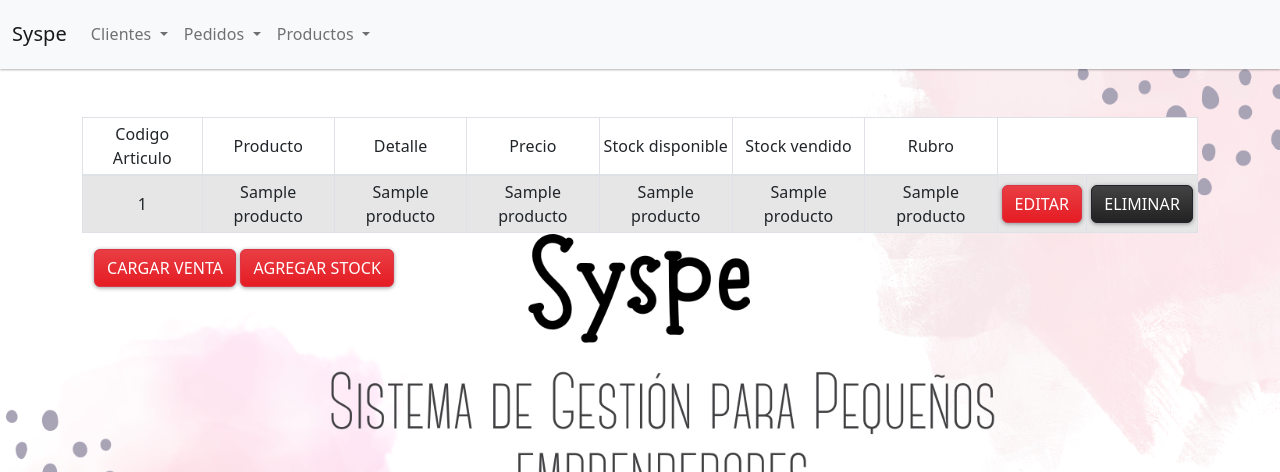
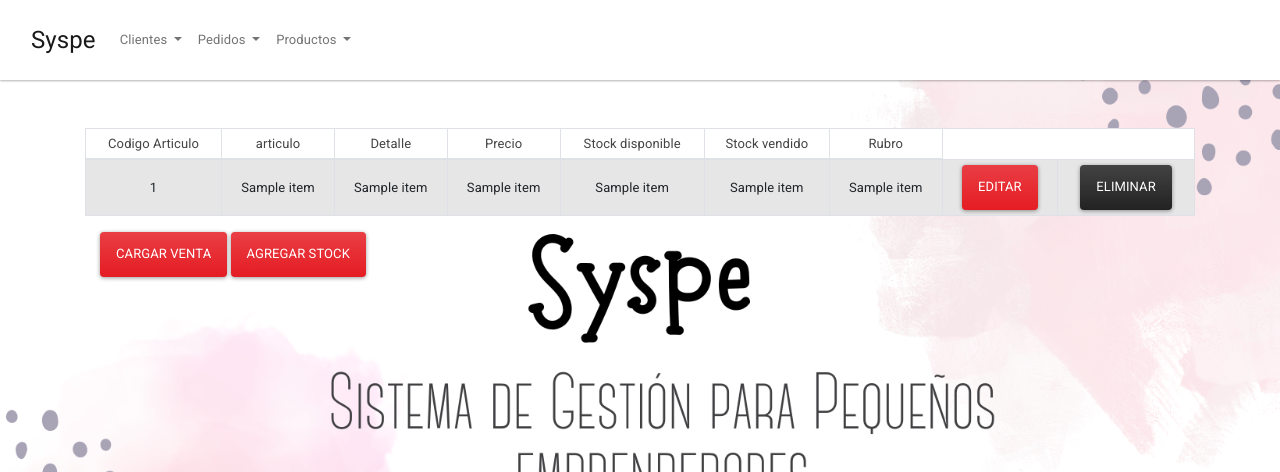
Before and after one commit to analamour/syspe, a Flask app: template templates/inventario.html in a window 1280 px wide. Shown: the top 472 px of the page. Run offline with Flask 3, Linux system fonts and the light colour scheme; the template is opened without the code that fills it: most values are stand-ins (such as "Sample title", 1, 10 or a date in 2020); some libraries are stand-ins or nearby versions.

Commit message:
cambio bd

```diff
--- a/app.py
+++ b/app.py
@@ -3,38 +3,34 @@ from flask_mysqldb import MySQL
 
 app = Flask(__name__)
 
-# conección Mysql
-app.config ["MYSQL_HOST"] = 'localhost'
-app.config ["MYSQL_USER"] = 'root'
-app.config ["MYSQL_PASSWORD"] = '123'
-app.config ["MYSQL_DB"] = 'syspe'
+# Configuración de MySQL
+app.config["MYSQL_HOST"] = 'localhost'
+app.config["MYSQL_USER"] = 'root'
+app.config["MYSQL_PASSWORD"] = '123'
+app.config["MYSQL_DB"] = 'syspe'
 mysql = MySQL(app)
 
-
-#configuracion
+# Configuración
 app.secret_key = 'mysecretkey'
 
-
-#MODULO CLIENTES
+# MODULO CLIENTES
 @app.route("/")
 def Index():
     cur = mysql.connection.cursor()
     cur.execute('SELECT * FROM clientes')
     data = cur.fetchall()
-    return render_template('index.html', contacts = data)
-
+    return render_template('index.html', contacts=data)
 
 @app.route("/altaCliente")
-def altaCLiente():
+def altaCliente():
     return render_template('altaCliente.html')
-
 
 @app.route("/listadoCliente")
 def listadoCliente():
     cur = mysql.connection.cursor()
     cur.execute('SELECT * FROM clientes')
     data = cur.fetchall()
-    return render_template('listadoCliente.html', clientes = data)
+    return render_template('listadoCliente.html', clientes=data)
 
 @app.route("/add_cliente", methods=['POST'])
 def add_cliente():
@@ -46,26 +42,19 @@ def add_cliente():
         direccion = request.form['direccion']
         mail = request.form['mail']
         cur = mysql.connection.cursor()
-        cur.execute('INSERT INTO clientes (razonsocial, nombrefantsia, telefono, cuit, direccion, mail) VALUES (%s, %s, %s, %s, %s,%s )',(razonsocial, nombrefantsia, telefono, cuit, direccion, mail))
-        mysql.connection.commit ()
+        cur.execute('INSERT INTO clientes (razonsocial, nombrefantsia, telefono, cuit, direccion, mail) VALUES (%s, %s, %s, %s, %s,%s )', (razonsocial, nombrefantsia, telefono, cuit, direccion, mail))
+        mysql.connection.commit()
         flash("Cliente agregado")
-        return redirect(url_for('altaCLiente'))
-
-
-@app.route('/altaCliente')
-def alta_cliente():
-    return render_template('altaCliente.html')
+        return redirect(url_for('altaCliente'))
 
 @app.route("/edit/<id>")
 def get_cliente(id):
     cur = mysql.connection.cursor()
-    cur.execute ('SELECT * FROM clientes WHERE id = %s', (id))
+    cur.execute('SELECT * FROM clientes WHERE id_cliente = %s', (id,))
     data = cur.fetchall()
-    print(data[0])
-    return render_template('edit-contact.html', cliente = data[0])
+    return render_template('edit-contact.html', cliente=data[0])
 
-
-@app.route('/update/<id>', methods = ['POST'])
+@app.route('/update/<id>', methods=['POST'])
 def update_clientes(id):
     if request.method == 'POST':
         razonsocial = request.form['razonsocial']
@@ -76,16 +65,15 @@ def update_clientes(id):
         mail = request.form['mail']
         cur = mysql.connection.cursor()
         cur.execute("""
-            UPDATE clientes
-            SET razonsocial = %s,
-                nombrefantsia =%s,
-                telefono =%s,
-                cuit =%s,
-                direccion =%s,
-                mail =%s
-            WHERE id =%s
-
-        """,  (razonsocial, nombrefantsia, telefono, cuit, direccion, mail,id))
+    UPDATE clientes
+    SET razonsocial = %s,
+        nombrefantsia = %s,
+        telefono = %s,
+        cuit = %s,
+        direccion = %s,
+        mail = %s
+    WHERE id_cliente = %s
+    """, (razonsocial, nombrefantsia, telefono, cuit, direccion, mail, id))
         mysql.connection.commit()
         flash('Cliente modificado')
         return redirect(url_for('listadoCliente'))
@@ -93,12 +81,12 @@ def update_clientes(id):
 @app.route("/delete/<string:id>")
 def delete_cliente(id):
     cur = mysql.connection.cursor()
-    cur.execute('DELETE FROM clientes WHERE id =  {0}'.format(id))
+    cur.execute('DELETE FROM clientes WHERE id_cliente = %s', (id,))
     mysql.connection.commit()
     flash('Cliente eliminado')
     return redirect(url_for('listadoCliente'))
 
-#MODULO PRODUCTOS
+# MODULO ARTICULOS
 @app.route("/altaProducto")
 def altaProducto():
     return render_template('altaProducto.html')
@@ -112,180 +100,106 @@ def add_producto():
         cantidad = request.form['cantidad']
         rubro = request.form['rubro']
         cur = mysql.connection.cursor()
-        cur.execute('INSERT INTO productos (producto, comentario, precio, stockVendido, stockDisponible, rubro) VALUES (%s, %s, %s, %s, %s,%s )',(producto, detalles, precio, 0, cantidad, rubro))
-        mysql.connection.commit ()
-        flash("Producto agregado")
+        cur.execute('INSERT INTO articulo (producto, comentario, precio, stockVendido, stockDisponible, rubro) VALUES (%s, %s, %s, %s, %s, %s)', (producto, detalles, precio, 0, cantidad, rubro))
+        mysql.connection.commit()
+        flash("articulo agregado")
         return redirect(url_for('altaProducto'))
 
 @app.route("/inventario")
 def inventario():
     cur = mysql.connection.cursor()
-    cur.execute('SELECT * FROM productos')
+    cur.execute('SELECT * FROM articulo')
     data = cur.fetchall()
-    return render_template('inventario.html', productos = data)
+    return render_template('inventario.html', articulo=data)
 
-@app.route("/delete_producto/<string:id>")
-def delete_producto(id):
+@app.route("/delete_articulo/<string:id_articulo>")
+def delete_articulo(id_articulo):
     cur = mysql.connection.cursor()
-    cur.execute('DELETE FROM productos WHERE id =  {0}'.format(id))
+    cur.execute('DELETE FROM articulo WHERE id_articulo = %s', (int(id_articulo),))
     mysql.connection.commit()
-    flash('Producto eliminado')
+    flash('articulo eliminado')
     return redirect(url_for('inventario'))
 
-@app.route("/edit_producto/<id>")
-def get_producto(id):
+@app.route("/edit_articulo/<id_articulo>")
+def get_articulo(id_articulo):
     cur = mysql.connection.cursor()
-    cur.execute ('SELECT * FROM productos WHERE id = %s', (id))
+    cur.execute('SELECT * FROM articulo WHERE id_articulo = %s', (int(id_articulo),))
     data = cur.fetchall()
-    print(data[0])
-    return render_template('edit-product.html', productos = data[0])
+    return render_template('edit-product.html', articulo=data[0])
 
-@app.route('/update_producto/<id>', methods = ['POST'])
-def update_producto(id):
+@app.route('/update_articulo/<id_articulo>', methods = ['POST'])
+def update_articulo(id_articulo):
     if request.method == 'POST':
         producto = request.form['producto']
         comentario = request.form['comentario']
         precio = request.form['precio']
-        disponible = request.form['stockDisponible']
-        vendido = request.form['stockVendido']
+        stockDisponible = request.form['stockDisponible']
+        stockVendido = request.form['stockVendido']
         rubro = request.form['rubro']
-        precio = request.form ['precio']
+
         cur = mysql.connection.cursor()
         cur.execute("""
-            UPDATE productos
+            UPDATE articulo
             SET producto = %s,
                 comentario = %s,
                 precio = %s,
                 stockDisponible = %s,
                 stockVendido = %s,
-                rubro = %s,
-                precio =%s
-            WHERE id = %s
-        """,  (producto, comentario, precio, disponible, vendido, rubro, id))
+                rubro = %s
+            WHERE id_articulo = %s
+        """,  (producto, comentario, precio, stockDisponible, stockVendido, rubro, id_articulo))
 
         mysql.connection.commit()
-        flash('Producto modificado')
+        flash('articulo modificado')
         return redirect(url_for('inventario'))
+
+
+#MODULO VENTAS
 
 @app.route("/cargarventa")
 def cargarventa():
     cur = mysql.connection.cursor()
+    cur.execute('SELECT id_cliente, razonsocial FROM clientes')  # Obteniendo clientes
+    clientes_data = cur.fetchall()
+    cur.execute('SELECT id_articulo, producto FROM articulo WHERE stockDisponible > 0')
+    articulo_data = cur.fetchall()
+    return render_template('cargarventa.html', articulo=articulo_data, clientes=clientes_data)
 
-    cur.execute('SELECT id, razonsocial FROM clientes')  # Obteniendo clientes
-    clientes_data = cur.fetchall()
-
-    cur.execute('SELECT id, producto FROM productos where stockDisponible > 0')
-    productos_data = cur.fetchall()
-
-    return render_template('cargarventa.html', productos=productos_data, clientes=clientes_data)
+@app.route("/cargarstock")
+def cargarstock():
+    cur = mysql.connection.cursor()
+    cur.execute ('SELECT id_articulo, producto FROM articulo')
+    data = cur.fetchall()
+    return render_template('cargarstock.html', articulo = data)
 
 
 @app.route('/restar_stock_vendido', methods=['POST'])
 def restar_stock_vendido():
     if request.method == 'POST':
         cliente_id = request.form.get('clienteSeleccionado')
-        producto_seleccionado = request.form.get('codigoProducto')
         cantVentaForm = request.form.get('cantidadVendido')
-        codigoProducto = request.form.get('codigoProducto')
-
-        if not all([cliente_id, producto_seleccionado, cantVentaForm, codigoProducto]):
+        codigoarticulo = request.form.get('codigoarticulo')
+        if not all([cliente_id, cantVentaForm, codigoarticulo]):
             flash('Faltan datos en el formulario.')
             return redirect(url_for('cargarventa'))
-
         cur = mysql.connection.cursor()
-        cur.execute("select stockDisponible from productos where id=%s", (codigoProducto,))
-        cantidadDisponibleActualTupla = cur.fetchall()
-        cantidadDisponibleActual = int(cantidadDisponibleActualTupla[0][0])
+        cur.execute("SELECT stockDisponible, stockVendido FROM articulo WHERE id=%s", (codigoarticulo,))
+        cantidadDisponibleActual, cantidadVendidaActual = cur.fetchone()
         cantidadVendidaForm = int(cantVentaForm)
-
         if cantidadVendidaForm > cantidadDisponibleActual:
             flash(f'La cantidad ingresada supera al stock disponible')
         else:
             disponible = cantidadDisponibleActual - cantidadVendidaForm
-            cur.execute("select stockVendido from productos where id=%s", (codigoProducto,))
-            cantidadVendidaActual = cur.fetchall()
-            vendido = int(cantidadVendidaActual[0][0]) + int(cantVentaForm)
+            vendido = cantidadVendidaActual + cantidadVendidaForm
             cur.execute("""
-                UPDATE productos
+                UPDATE articulo
                 SET stockDisponible =%s,
                 stockVendido = %s
                 WHERE id =%s;
-            """, (disponible, vendido, codigoProducto))
+            """, (disponible, vendido, codigoarticulo))
             mysql.connection.commit()
             flash('Stock actualizado')
-
         return redirect(url_for('inventario'))
-
-
-@app.route("/cargarstock")
-def cargarstock():
-    cur = mysql.connection.cursor()
-    cur.execute ('SELECT id, producto FROM productos')
-    data = cur.fetchall()
-    return render_template('cargarstock.html', productos = data)
-
-@app.route('/agregar_stock_ingresado', methods = ['POST'])
-def agregar_stock_ingresado():
-    if request.method == 'POST':
-        codigoProducto = request.form['codigoProducto']
-        #print("EL CODIGO PRODUCTO ES ",codigoProducto)
-        cantIngresoForm = request.form['cantidadIngreso']
-        cur = mysql.connection.cursor()
-        cur.execute(f"select stockDisponible from productos where id={codigoProducto}")
-        cantidadDisponibleActual = cur.fetchall()
-        disponible = int(cantidadDisponibleActual[0][0]) + int(cantIngresoForm)
-        disponible = str(disponible)
-        cur.execute("""
-            UPDATE productos
-            SET stockDisponible =%s
-            WHERE id =%s;
-        """,  (disponible, codigoProducto))
-        mysql.connection.commit()
-        flash(f'Stock actualizado')
-        return redirect(url_for('inventario'))
-
-
-
-@app.route('/clienteSeleccionado', methods=['GET', 'POST'])
-def clienteSeleccionado():
-    cur = mysql.connection.cursor()
-    cur.execute("SELECT id, nombre FROM clientes")
-    clientes = cur.fetchall()
-    cur.close()
-    return render_template('listadoCliente.html', clientes=clientes)
-
-@app.route("/seleccionarpoducto")
-def seleccionarproducto():
-    cur = mysql.connection.cursor()
-    # Obtener lista de productos
-    cur.execute('SELECT id, nombre_producto FROM productos')
-    productos = cur.fetchall()
-    return render_template('inventario.html', productos=productos)
-
-
-
-@app.route('/crear_pedido', methods=['POST'])
-def crear_pedido():
-    if request.method == 'POST':
-        cliente_id = request.form['cliente_id']
-        productos_id = request.form.getlist('producto_id[]')
-        cantidades = request.form.getlist('cantidad[]')
-
-        cur = mysql.connection.cursor()
-
-        # Crear el pedido primero
-        cur.execute('INSERT INTO Pedidos (cliente_id, fecha_pedido) VALUES (%s, NOW())', (cliente_id,))
-        pedido_id = cur.lastrowid  # ID del pedido creado
-
-        # Insertar cada producto en DetallesPedido
-        for producto_id, cantidad in zip(productos_id, cantidades):
-            cur.execute('INSERT INTO DetallesPedido (pedido_id, producto_id, cantidad) VALUES (%s, %s, %s)', (pedido_id, producto_id, cantidad))
-
-        mysql.connection.commit()
-        cur.close()
-
-        flash('Pedido creado con éxito!')
-        return redirect(url_for('Index'))
 
 @app.route("/consultarPedido")
 def consultarPedido():
@@ -294,7 +208,50 @@ def consultarPedido():
     data = cur.fetchall()
     return render_template('consultarPedido.html', pedidos = data)
 
+@app.route("/edit_pedido/<id>")
+def edit_pedido(id):
+    cur = mysql.connection.cursor()
+    cur.execute('SELECT * FROM Pedidos WHERE id = %s', (id,))
+    pedido_data = cur.fetchall()
+    cur.execute('SELECT * FROM DetallesPedido WHERE pedido_id = %s', (id,))
+    detalles_pedido = cur.fetchall()
+    return render_template('edit_pedido.html', pedido=pedido_data[0])
+
+@app.route('/update_pedido/<id>', methods=['POST'])
+def update_pedido(id):
+    if request.method == 'POST':
+        id_cliente = request.form['id_cliente']
+        # Captura otros datos del formulario si los agregas, como fecha, etc.
+        cur = mysql.connection.cursor()
+        cur.execute("""
+            UPDATE Pedidos
+            SET id_cliente = %s
+            WHERE id = %s
+        """, (id_cliente, id))
+        mysql.connection.commit()
+        flash('Pedido actualizado correctamente!')
+        return redirect(url_for('consultarPedido'))
+
+@app.route('/agregar_stock_ingresado', methods=['POST'])
+def agregar_stock_ingresado():
+    if request.method == 'POST':
+        codigoarticulo = request.form['codigoarticulo']
+        print("EL CODIGO articulo ES ",codigoarticulo)
+        cantIngresoForm = request.form['cantidad']
+        cur = mysql.connection.cursor()
+        cur.execute(f"select stockDisponible from articulo where id_articulo={codigoarticulo}")
+        cantidadDisponibleActual = cur.fetchall()
+        disponible = int(cantidadDisponibleActual[0][0]) + int(cantIngresoForm)
+        cur.execute("""
+            UPDATE articulo
+            SET stockDisponible = %s
+            WHERE id_articulo = %s;
+        """, (disponible, codigoarticulo))
+        mysql.connection.commit()
+        flash('Stock actualizado')
+        return redirect(url_for('inventario'))
+
 
 
 if __name__ == '__main__':
-    app.run(port = 3000, debug = True)
+    app.run(port=3000, debug=True)
--- a/templates/altaProducto.html
+++ b/templates/altaProducto.html
@@ -18,7 +18,7 @@
         <form action ="/add_producto" method="POST">
             <div class="form-group">
              <label for="exampleFormControlInput1" class="form-label">Codigo del producto</label>
-             <input type="text" name="codigo" placeholder="Se asigna automaticamente" class="form-control" disabled readonly>
+             <input type="text" name="codigo" placeholder="Se asigna automaticamente" class="form-control"  readonly>
             </div>
             <div class="form-group">
                 <label for="exampleFormControlInput1" class="form-label">Producto</label>
--- a/templates/inventario.html
+++ b/templates/inventario.html
@@ -18,7 +18,7 @@
         <thead>
             <tr>
                 <td class="text-center align-middle">Codigo Articulo</td>
-                <td class="text-center align-middle">Producto</td>
+                <td class="text-center align-middle">articulo</td>
                 <td class="text-center align-middle">Detalle</td>
                 <td class="text-center align-middle">Precio</td>
                 <td class="text-center align-middle">Stock disponible</td>
@@ -28,17 +28,17 @@
         </thead>
 
         <tbody>
-            {% for producto in productos %}
+            {% for articulo in articulo %}
             <tr>
-                <td class="text-center align-middle">{{ producto.0 }}</td>
-                <td class="text-center align-middle">{{ producto.1 }}</td>
-                <td class="text-center align-middle">{{ producto.2 }}</td>
-                <td class="text-center align-middle">{{ producto.6 }}</td>
-                <td class="text-center align-middle">{{ producto.4 }}</td>
-                <td class="text-center align-middle">{{ producto.3 }}</td>
-                <td class="text-center align-middle">{{ producto.5 }}</td>
-                <td class="text-center align-middle"><a href="/edit_producto/{{producto.0}}" class="btn btn-danger"> Editar</a></td>
-                <td class="text-center align-middle"><a href="/delete_producto/{{producto.0}}" class="btn btn-dark btn-delete-product"> Eliminar</a></td>
+                <td class="text-center align-middle">{{ articulo.0 }}</td>
+                <td class="text-center align-middle">{{ articulo.1 }}</td>
+                <td class="text-center align-middle">{{ articulo.2 }}</td>
+                <td class="text-center align-middle">{{ articulo.6 }}</td>
+                <td class="text-center align-middle">{{ articulo.4 }}</td>
+                <td class="text-center align-middle">{{ articulo.3 }}</td>
+                <td class="text-center align-middle">{{ articulo.5 }}</td>
+                <td class="text-center align-middle"><a href="/edit_articulo/{{articulo.0}}" class="btn btn-danger"> Editar</a></td>
+                <td class="text-center align-middle"><a href="/delete_articulo/{{articulo.0}}" class="btn btn-dark btn-delete-product"> Eliminar</a></td>
             </tr>
             {% endfor %}
         </tbody>
--- a/templates/layout.html
+++ b/templates/layout.html
@@ -1,19 +1,18 @@
 <!DOCTYPE html>
 <html lang="en">
+
 <head>
     <meta charset="UTF-8">
     <meta http-equiv="X-UA-Compatible" content="IE=edge">
     <meta name="viewport" content="width=device-width, initial-scale=1.0">
-    <title class="titulo"> Syspe </title>
+    <title class="titulo">Syspe</title>
+    <link href="https://cdn.jsdelivr.net/npm/bootstrap@5.2.2/dist/css/bootstrap.min.css" rel="stylesheet" integrity="sha384-Zenh87qX5JnK2Jl0vWa8Ck2rdkQ2Bzep5IDxbcnCeuOxjzrPF/et3URy9Bv1WTRi" crossorigin="anonymous">
     <link rel="stylesheet" href="https://bootswatch.com/4/materia/bootstrap.min.css">
     <link rel="stylesheet" href="{{url_for ('static', filename='css/main.css')}}">
-    <link rel="stylesheet" href="{{url_for ('static', filename='img/Syspe.png')}}">
-
-
 </head>
 
-<body >
-  <nav class="navbar navbar-expand-lg bg-light">
+<body>
+    <nav class="navbar navbar-expand-lg bg-light">
 
     <div class="container-fluid">
       <a class="navbar-brand" href="/">Syspe</a>
@@ -71,9 +70,8 @@
 
 <script src="{{url_for('static', filename = 'js/main.js')}}"></script>
 <script src="{{url_for('static', filename = 'img/Syspe.png')}}"></script>
-<link href="https://cdn.jsdelivr.net/npm/bootstrap@5.2.2/dist/css/bootstrap.min.css" rel="stylesheet" integrity="sha384-Zenh87qX5JnK2Jl0vWa8Ck2rdkQ2Bzep5IDxbcnCeuOxjzrPF/et3URy9Bv1WTRi" crossorigin="anonymous">
 <script src="https://cdn.jsdelivr.net/npm/bootstrap@5.2.2/dist/js/bootstrap.bundle.min.js" integrity="sha384-OERcA2EqjJCMA+/3y+gxIOqMEjwtxJY7qPCqsdltbNJuaOe923+mo//f6V8Qbsw3" crossorigin="anonymous"></script>
-
+<script src="{{url_for('static', filename = 'js/main.js')}}"></script>
 
 </body>
 
```
Also changed, not shown: syspe_bd.sql (+8 -8 lines), templates/cargarstock.html (+4 -3 lines), templates/cargarventa.html (+6 -5 lines), templates/edit-pedido.html (added, +13 -0 lines), templates/edit-product.html (+8 -9 lines).
